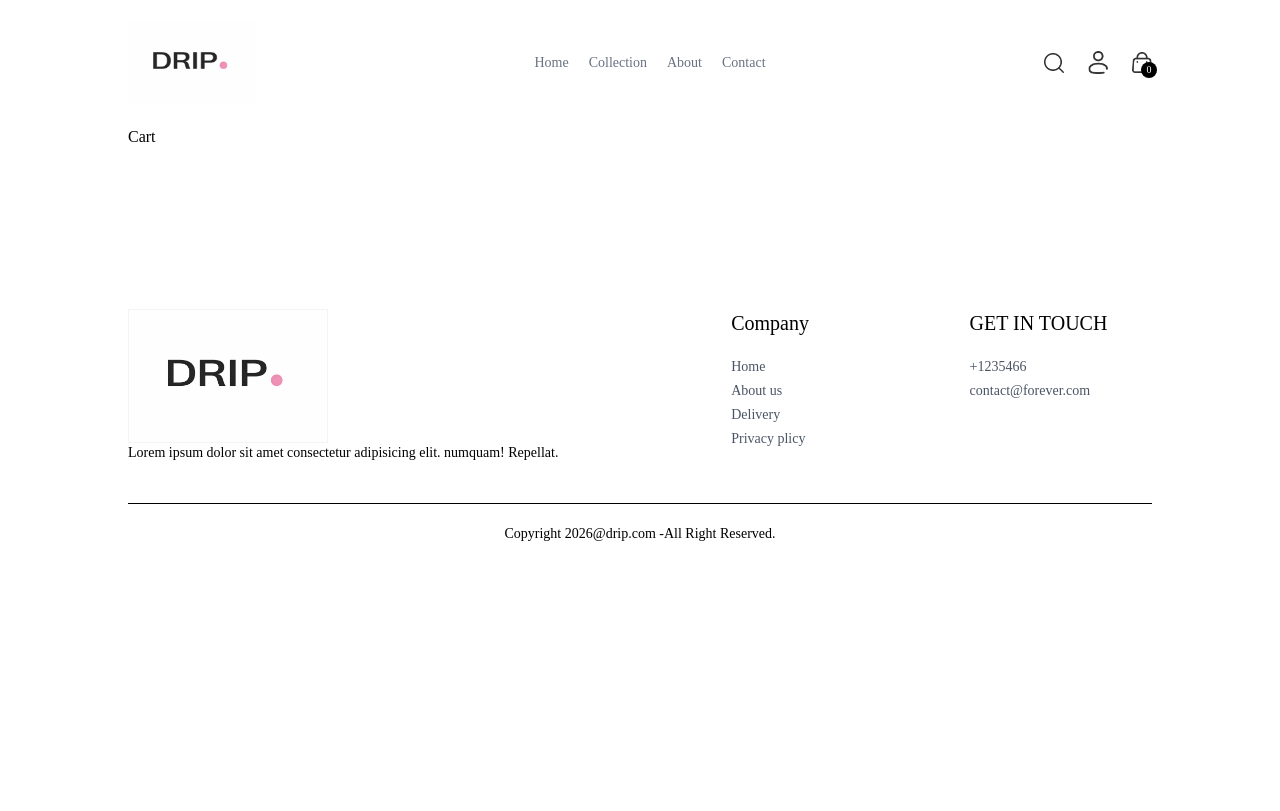
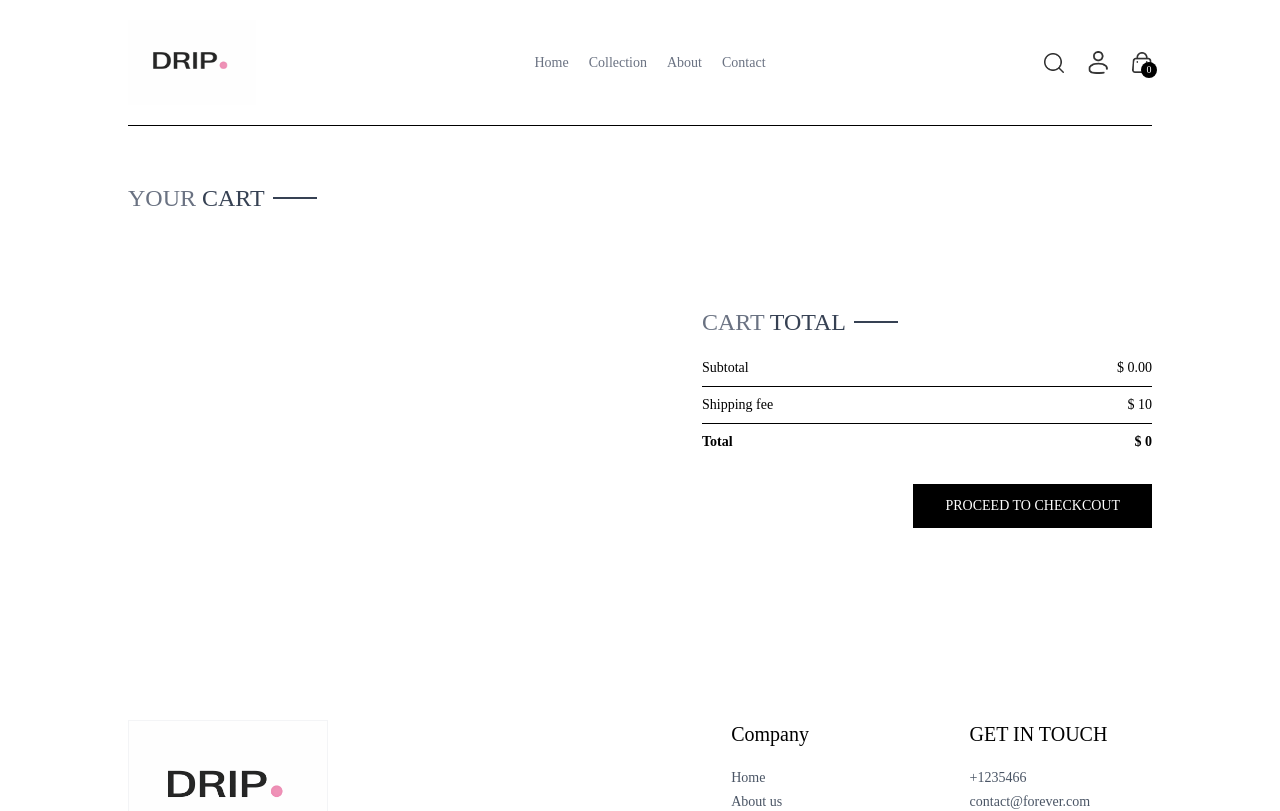
Before and after one commit to kingpin9292/Drip_Full-Stack, a React (Vite) app in the folder frontEnd/: page /cart in a window 1280 px wide. Shown: the top 811 px of the page. Built offline with nearby package versions, Linux system fonts and the light colour scheme.

Commit message:
Implement additional Cart functionality

```diff
--- /dev/null
+++ b/frontEnd/src/components/CartTotal.jsx
@@ -0,0 +1,39 @@
+import React, { useContext } from "react";
+import Tittle from "./Tittle";
+import { ShopContext } from "../context/ShopContext";
+
+const CartTotal = () => {
+  const { currency, delivery_fee, getCartAmount } = useContext(ShopContext);
+  return (
+    <div className="w-full">
+      <div className="text-2xl">
+        <Tittle text1={"CART"} text2={"TOTAL"} />
+      </div>
+
+      <div className="flex flex-col gap-2 mt-2 text-sm">
+        <div className="flex justify-between">
+          <p>Subtotal</p>
+          <p>
+            {currency} {getCartAmount()}.00
+          </p>
+        </div>
+        <hr />
+        <div className="flex justify-between">
+          <p>Shipping fee</p>
+          <p>
+            {currency} {delivery_fee}
+          </p>
+        </div>
+        <hr />
+        <div className="flex justify-between">
+          <b>Total</b>
+          <b>
+            {currency} {getCartAmount() === 0 ? 0 : getCartAmount() + delivery_fee}
+          </b>
+        </div>
+      </div>
+    </div>
+  );
+};
+
+export default CartTotal;
--- a/frontEnd/src/context/ShopContext.jsx
+++ b/frontEnd/src/context/ShopContext.jsx
@@ -1,6 +1,7 @@
 import { createContext, useEffect, useState } from "react";
 import { products } from "../assets/assets";
 import { toast } from "react-toastify";
+import { useNavigate } from "react-router-dom";
 
 export const ShopContext = createContext();
 const ShopContextProvider = (props) => {
@@ -9,6 +10,8 @@
   const [search, setSearch] = useState("");
   const [showSearch, setShowSearch] = useState(false);
   const [cartItems, setCartItems] = useState({});
+
+  const navigate = useNavigate();
 
   const addToCart = async (itemId, size) => {
     if (!size) {
@@ -29,6 +32,7 @@
       cartData[itemId][size] = 1;
     }
     setCartItems(cartData);
+    console.log(cartData);
   };
 
   const getCartCount = () => {
@@ -45,6 +49,30 @@
     return totalCount;
   };
 
+  const updateQuantity = (itemId, size, quantity) => {
+    let cardData = structuredClone(cartItems);
+
+    cardData[itemId][size] = quantity;
+    setCartItems(cardData);
+  };
+
+  const getCartAmount = () => {
+    let totalAmount = 0;
+    for (const items in cartItems) {
+      let productInfo = products.find((product) => product._id === items);
+      for (const item in cartItems[items]) {
+        try {
+          if (cartItems[items][item] > 0) {
+            totalAmount += productInfo.price * cartItems[items][item];
+          }
+        } catch (err) {
+          console.log(err);
+        }
+      }
+    }
+
+    return totalAmount;
+  };
   const value = {
     products,
     currency,
@@ -54,8 +82,11 @@
     showSearch,
     setShowSearch,
     cartItems,
+    navigate,
     addToCart,
     getCartCount,
+    updateQuantity,
+    getCartAmount,
   };
 
   return <ShopContext.Provider value={value}>{props.children}</ShopContext.Provider>;
--- a/frontEnd/src/pages/Cart.jsx
+++ b/frontEnd/src/pages/Cart.jsx
@@ -1,7 +1,91 @@
-import React from "react";
+import React, { useContext, useEffect, useState } from "react";
+import { ShopContext } from "../context/ShopContext";
+import Tittle from "../components/Tittle";
+import { assets } from "../assets/assets";
+import CartTotal from "../components/CartTotal";
 
 const Cart = () => {
-  return <div>Cart</div>;
+  const { products, currency, cartItems, updateQuantity, navigate } = useContext(ShopContext);
+
+  const [cartData, setCartData] = useState([]);
+
+  useEffect(() => {
+    let tempData = [];
+    for (const items in cartItems) {
+      for (const item in cartItems[items]) {
+        if (cartItems[items][item] > 0) {
+          tempData.push({
+            _id: items,
+            size: item,
+            quantity: cartItems[items][item],
+          });
+        }
+      }
+    }
+    setCartData(tempData);
+    console.log("1:", tempData);
+  }, [cartItems]);
+  return (
+    <div className="border-t pt-14">
+      <div className="text-2xl mb-3">
+        <Tittle text1={"YOUR"} text2={"CART"} />
+      </div>
+
+      <div>
+        {cartData.map((item, index) => {
+          const productData = products.find((product) => product._id === item._id);
+
+          return (
+            <div
+              key={index}
+              className="py-4 border-t border-b text-gray-700 grid grid-cols-[4fr_0.5fr_0.5fr] sm:grid-cols-[4fr_2fr_0.5fr] items-center gap-4"
+            >
+              <div className="flex items-center gap-6">
+                <img className="w-16 sm:w-20" src={productData.image[0]} alt="" />
+                <div>
+                  <p className="text-xs sm:text-lg font-medium">{productData.name}</p>
+                  <div className="flex items-center gap-5 mt-2">
+                    <p>
+                      {currency}
+                      {productData.price}
+                    </p>
+                    <p className="px-2 sm:px-3 sm:py-1 border bg-slate-50">{item.size}</p>
+                  </div>
+                </div>
+              </div>
+              <input
+                onChange={(e) =>
+                  e.target.value === "" || e.target.value === "0"
+                    ? null
+                    : updateQuantity(item._id, item.size, Number(e.target.value))
+                }
+                className="border max-w-10 sm:max-w-20 px-1 sm:px-2 py-1"
+                type="number"
+                min={1}
+                defaultValue={item.quantity}
+              />
+              <img
+                onClick={() => updateQuantity(item._id, item.size, 0)}
+                src={assets.bin_icon}
+                alt=""
+                className="w-4 mr-4 sm:w-5 cursor-pointer"
+              />
+            </div>
+          );
+        })}
+      </div>
+      <div className="flex justify-end my-20">
+        <div className="w-full sm:w-[450px]">
+          <CartTotal />
+          <div className="w-full text-end">
+            <button onClick={() => navigate("/place-order")} className="bg-black text-white text-sm my-8 px-8 py-3">
+              PROCEED TO CHECKCOUT
+            </button>
+          </div>
+        </div>
+      </div>
+    </div>
+  );
 };
 
 export default Cart;
```
